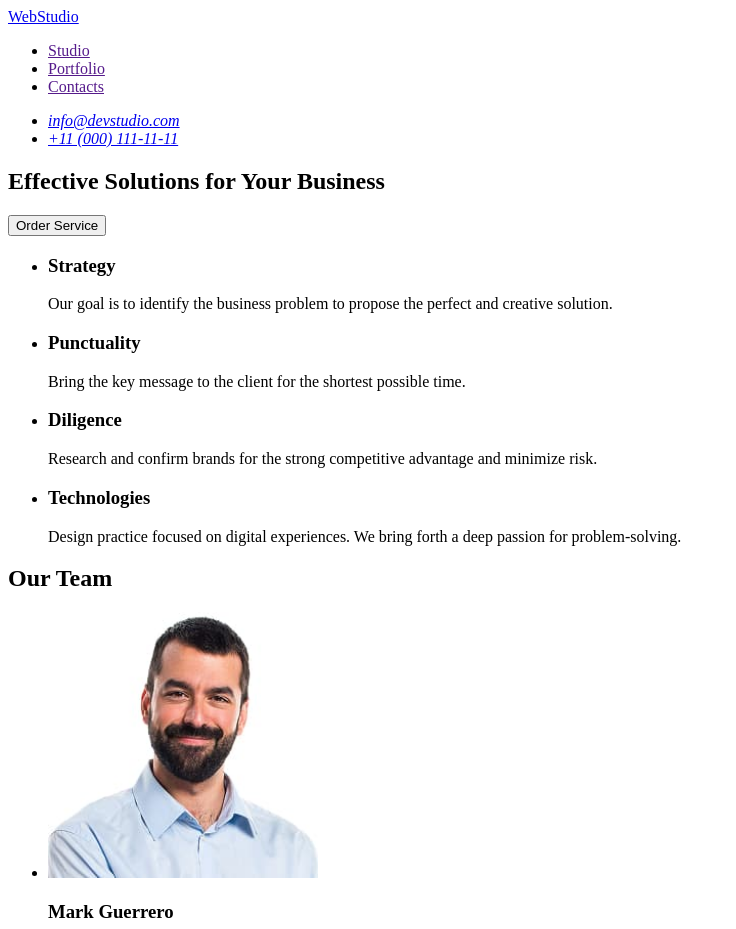
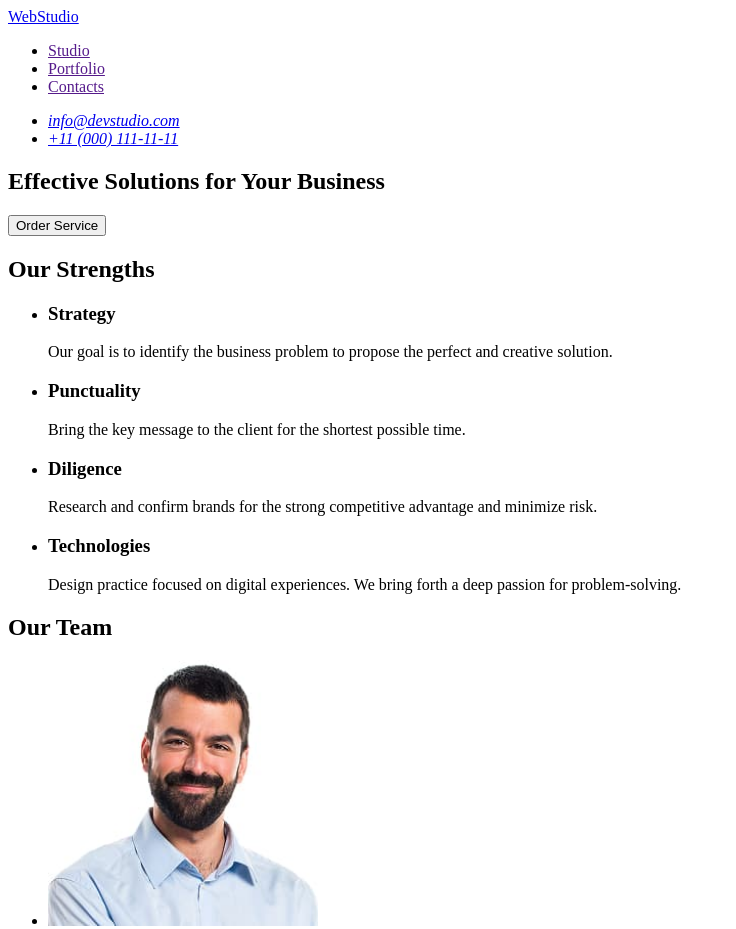
Before and after one commit to Tinaalisa/goit-markup-hw-01, a plain HTML site: page index.html in a window 1280 px wide. Shown: the top 929 px of the page, without its empty margins (0-736 px from the left). Drawn offline with Linux system fonts and the light colour scheme.

```diff
--- a/index.html
+++ b/index.html
@@ -29,6 +29,7 @@
         </section>
 
         <section>
+            <h2>Our Strengths</h2>
             <ul>
                 <li>
                     <h3>Strategy</h3>
```
